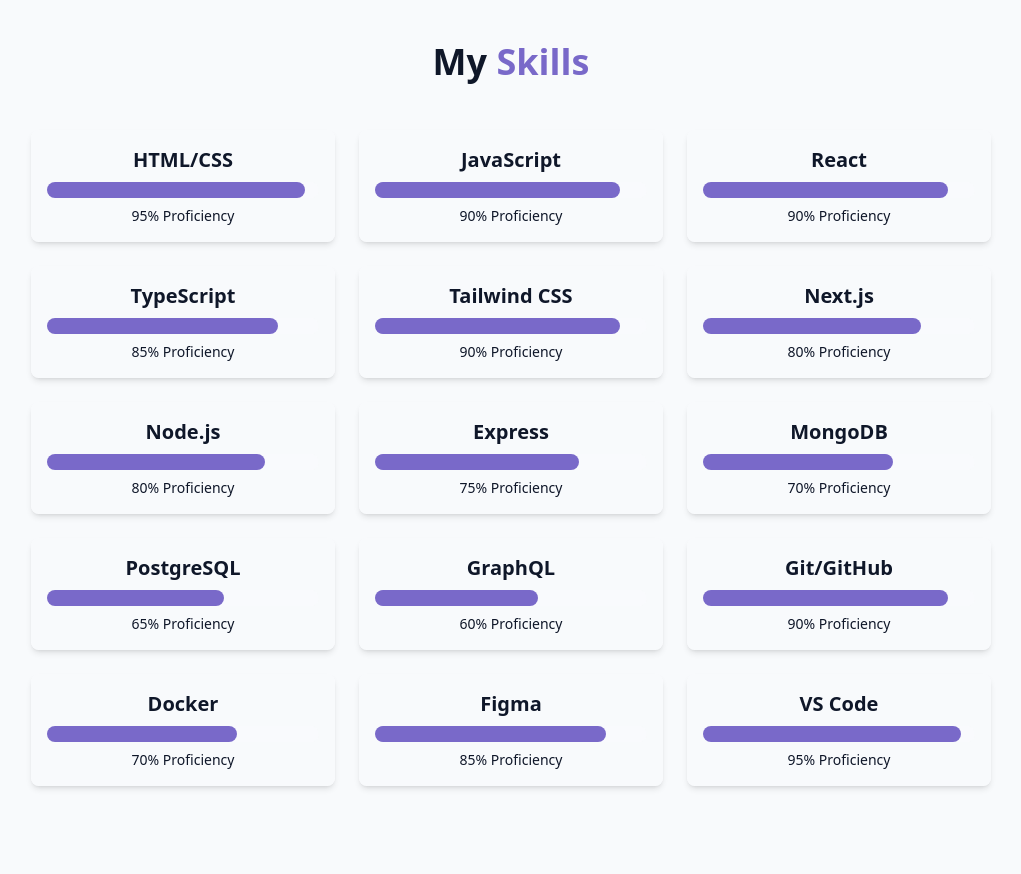
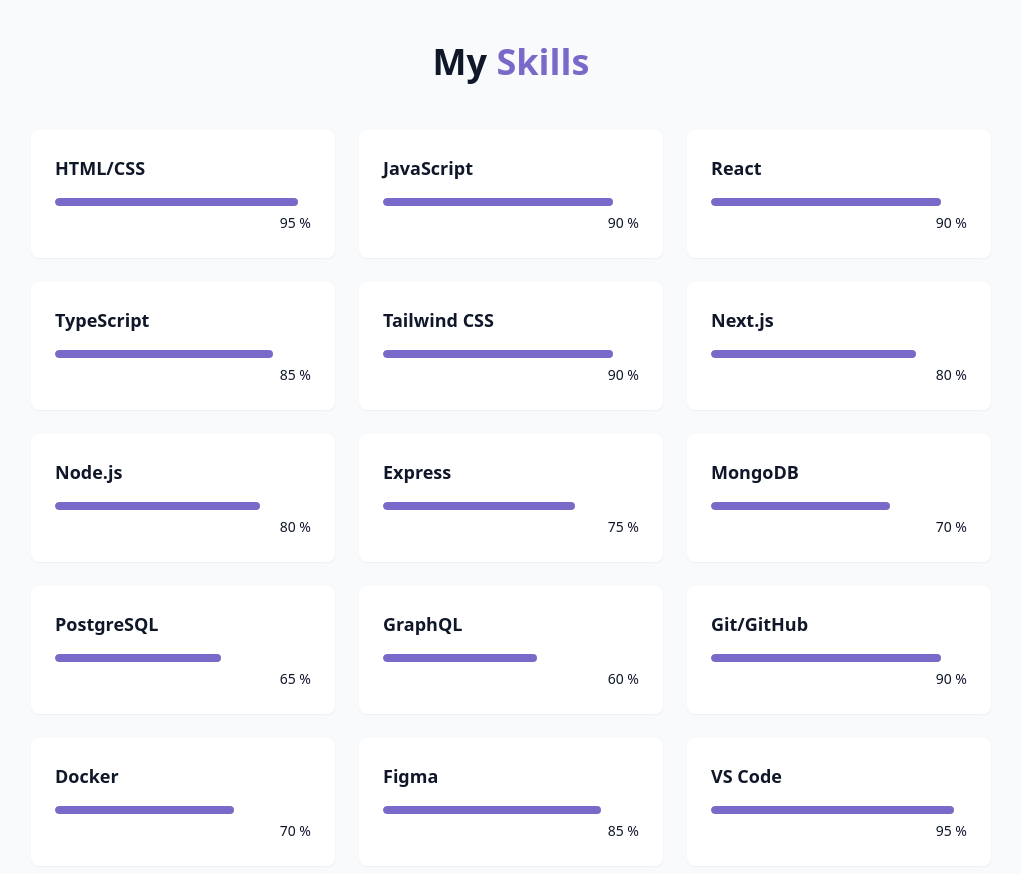
Before and after one commit to HovxGovx/Portfolio, a React (Vite) app: page / in a window 1280 px wide. Shown: the part 1560-2434 px from the top of the page, without its empty margins (129-1150 px from the left). Built offline with nearby package versions, Linux system fonts and the light colour scheme.

Commit message:
feat: update SkillsSection styling and add skill proficiency display

```diff
--- a/src/components/SkillsSection.jsx
+++ b/src/components/SkillsSection.jsx
@@ -20,7 +20,7 @@
     { name: "Docker", level: 70, category: "tools" },
     { name: "Figma", level: 85, category: "tools" },
     { name: "VS Code", level: 95, category: "tools" },
-  ];
+];
 export const SkillsSection = () => {
     return <>
         <section id="skills" className="py-24 px-4 relative bg-secondary/30">
@@ -31,15 +31,21 @@
                 </h2>
                 <div className="grid grid-cols-1 sm:grid-cols-2 lg:grid-cols-3 gap-6">
                     {skills.map((skill, index) => (
-                        <div key={index} className="bg-background/70 p-4 rounded-lg shadow-md hover:shadow-lg transition-shadow duration-300">
-                            <h3 className="text-xl font-semibold mb-2">{skill.name}</h3>
-                            <div className="w-full bg-background/30 rounded-full h-4">
+                        <div
+                            key={index}
+                            className="bg-card p-6 rounded-lg shadow-xs card-hover">
+                            <div className="text-left mb-4">
+                                <h3 className="font-semibold text-lg">{skill.name}</h3>
+                            </div>
+                            <div className="w-full bg-secondary/50 h-2 rounded-full overflow-hidden">
                                 <div
-                                    className="bg-primary h-4 rounded-full transition-all duration-500"
-                                    style={{ width: `${skill.level}%` }}
-                                ></div>
+                                    className="bg-primary h-2 rounded-full origin-left animate-[grow_1.5s_ease-out]"
+                                    style={{ width: skill.level + "%" }}>
+                                </div>
                             </div>
-                            <p className="text-sm mt-2">{skill.level}% Proficiency</p>
+                            <div className="text-right mt-1">
+                                <span className="text-sm text-muted-foreground"> {skill.level} %</span>
+                            </div>
                         </div>
                     ))}
                 </div>
```
